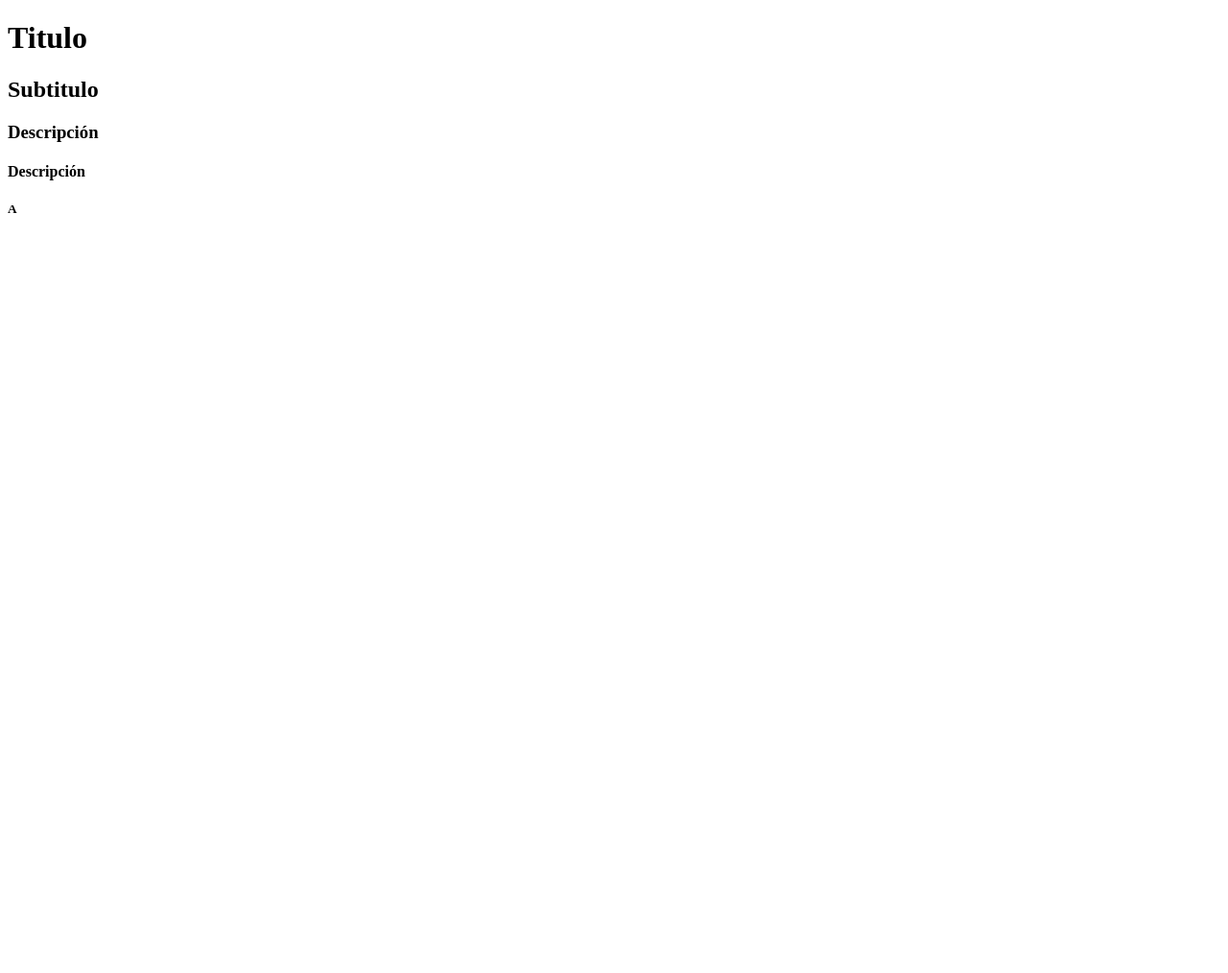
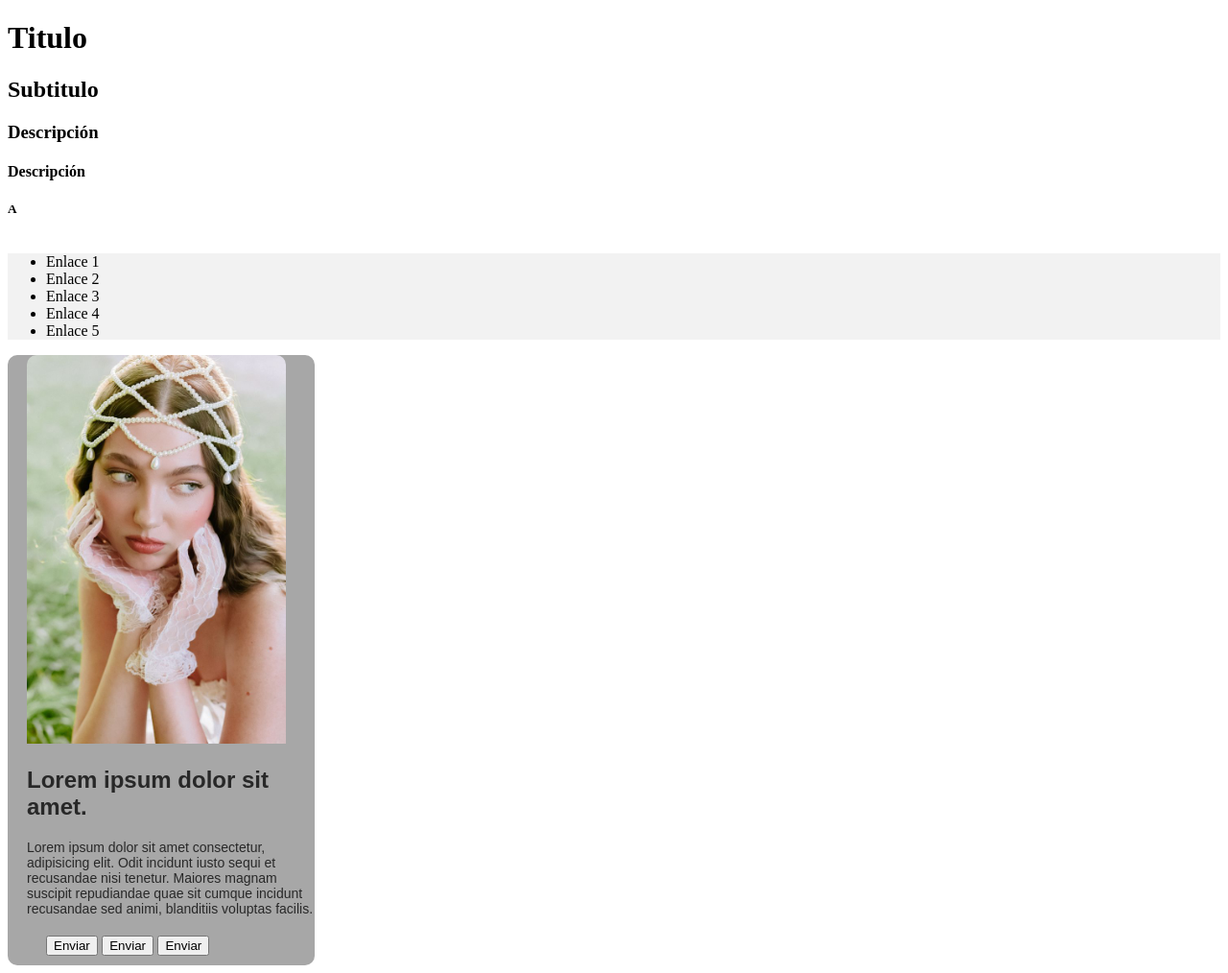
Before and after one commit to davidsebastianparratorres-ops/frontend-session-1, a plain HTML site: page index.html in a window 1280 px wide. Shown: the whole page at 96% size. Before the commit the page ends 800 px from the top, so only its background shows below. Drawn offline with Linux system fonts and the light colour scheme.

Commit message:
feat: estilos de css

```diff
--- a/index.html
+++ b/index.html
@@ -1,19 +1,73 @@
 <!DOCTYPE html>
 <html lang="en">
+
 <head>
     <meta charset="UTF-8">
     <meta name="viewport" content="width=device-width, initial-scale=1.0">
+    <link rel="stylesheet" href="./src/styles/style.css">
     <title>Document</title>
 </head>
+
+
 <body>
     <div>
+        <!--  Etiquetas de Titulo -->
         <h1>Titulo</h1>
         <h2>Subtitulo</h2>
         <h3>Descripción</h3>
         <h4>Descripción</h4>
         <h5>A</h5>
+        <!--  Etiquetas de texto  -->
+
+
 
     </div>
     </div>
+    <div>
+        <table>
+
+        </table>
+    </div>
+
+    <div class="menu">
+        <ul>
+            <li>Enlace 1</li>
+            <li>Enlace 2</li>
+            <li>Enlace 3</li>
+            <li>Enlace 4</li>
+            <li>Enlace 5</li>
+        </ul>
+    </div>
+
+    <div>
+        <div class="card">
+            <img
+            src="./src/assets/img1.jpg"
+            alt="Mariposa en la naturaleza"
+            srcset=""
+            >
+
+            <div class="text-card">
+                <h2>Lorem ipsum dolor sit amet.</h2>
+                <p>
+                    Lorem ipsum dolor sit amet consectetur, adipisicing elit. Odit incidunt iusto sequi et recusandae
+                    nisi tenetur. Maiores
+                    magnam suscipit repudiandae quae sit cumque incidunt recusandae sed animi, blanditiis voluptas
+                    facilis.
+                </p>
+
+            </div>
+            <div class="button-card">
+                <button onclick="saludoFuncion()">Enviar</button>
+                <button onclick="SALUDO_FLECHA()">Enviar</button>
+                 <button onclick="SALUDO_DOS()">Enviar</button>
+            </div>
+        </div>
+    </div>
+
+
+
 </body>
+<script src="./src/js/app.js"></script>
+
 </html>
--- a/src/js/app.js
+++ b/src/js/app.js
@@ -0,0 +1,13 @@
+console.log("Accedí a JS");
+
+function saludoFuncion() {
+    console.log("hola desde la función")
+}
+
+const SALUDO_FLECHA =()=>{
+    console.log("hola desde la función flecha")
+}
+
+const SALUDO_DOS=function() {
+    console.log("hola desde la funcion anonima")
+}
--- /dev/null
+++ b/src/styles/style.css
@@ -0,0 +1,31 @@
+.menu{
+    background-color:#f2f2f2 ;
+}
+
+.card{
+    /* estilos div */
+    background-color: #a7a7a7;
+    width: 300px;
+    border-radius: 10px;
+    padding-left: 20px;
+    /* estilos de texto */
+    font-family: Arial, Helvetica, sans-serif;
+    color: #282828;
+}
+
+.card img{
+    width: 90%;
+    height: auto;
+    border-radius: 10px 10px 0 0;
+    object-fit: cover;
+}
+
+.text-card p{
+    font-size: 14px;
+    margin-bottom: 10px;
+}
+
+.button-card {
+    padding: 10px 20px;
+    text-decoration: none;
+}
```
Also changed, not shown: src/assets/img1.jpg (added).
